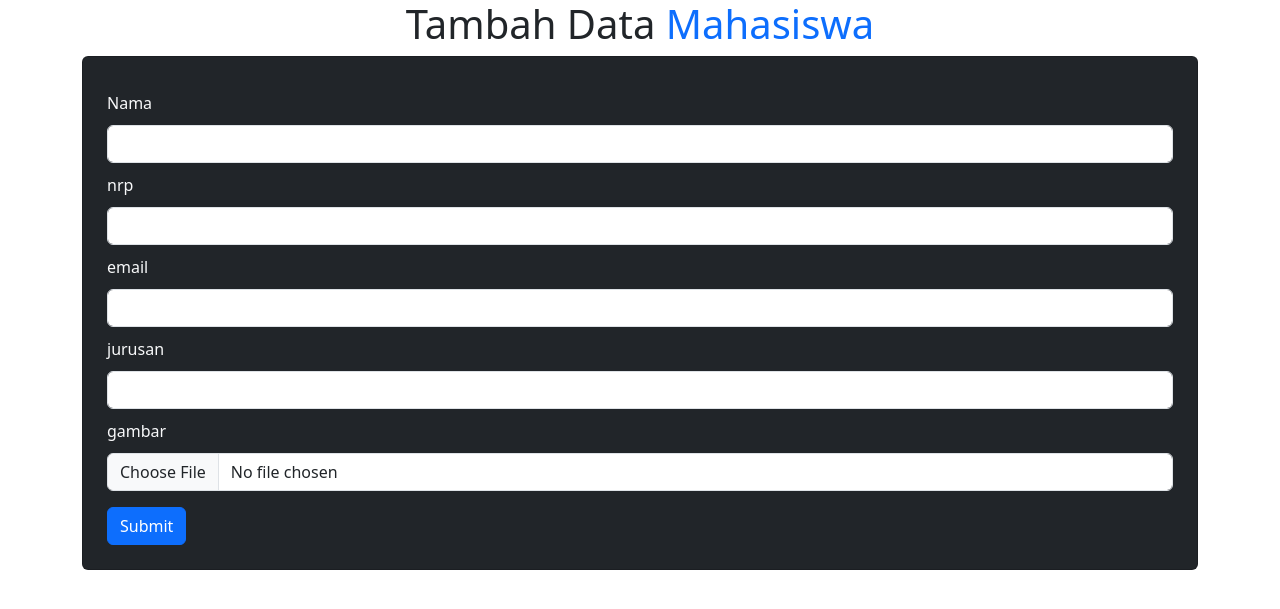
After one commit to Bilsyp/phpdasar2022, a PHP site: page /tambah.php in a window 1280 px wide. The commit adds this page. Shown: the top 609 px of the page. Run offline with PHP 8.4, Linux system fonts and the light colour scheme; some libraries are stand-ins or nearby versions.

Commit message:
menambahkan fitur INSERT DAN HAPUS DATA

```diff
--- a/login-database/function.php
+++ b/login-database/function.php
@@ -19,6 +19,29 @@ function querys($query)
     return $rows;
 }
 
+function tambah($data)
+{
+    global $conn;
+    $nrp = htmlspecialchars($data["nrp"]);
+    $nama = htmlspecialchars($data["nama"]);
+    $email = htmlspecialchars($data["email"]);
+    $jurusan = htmlspecialchars($data["jurusan"]);
+    $gambar = htmlspecialchars($data["gambar"]);
+
+    // query insert Data
+    $query = "INSERT INTO mahasiswa VALUES ('','$nama','$nrp','$email','$jurusan','$gambar')";
+    mysqli_query($conn, $query);
+
+    return mysqli_affected_rows($conn);
+}
+function hapus($id)
+{
+    global $conn;
+
+    mysqli_query($conn, "DELETE FROM mahasiswa WHERE id = '$id'");
+
+    return mysqli_affected_rows($conn);
+}
 ?>
 <!DOCTYPE html>
 <html lang="en">
--- /dev/null
+++ b/login-database/tambah.php
@@ -0,0 +1,89 @@
+<!DOCTYPE html>
+<html lang="en">
+
+<?php
+require "function.php";
+
+if (isset($_POST["submit"])) {
+    // var_dump($_POST);
+
+
+    // cek apakah data berhasil di tambahankan atau tidak;
+
+    if (tambah($_POST) > 0) {
+        # code...
+        echo "
+        <script>
+
+        alert('DATA BERHASIL DITAMBAHKAN');
+
+        document.location.href = 'login.php';
+
+        </script>
+
+        ";
+    } else {
+        echo "
+        <script>
+
+        alert('DATA GAGAL DITAMBAHKAN');
+
+        </script>
+
+        ";
+    }
+}
+
+?>
+
+<head>
+    <meta charset="UTF-8">
+    <meta http-equiv="X-UA-Compatible" content="IE=edge">
+    <meta name="viewport" content="width=device-width, initial-scale=1.0">
+    <title>Document</title>
+    <link rel="stylesheet" href="../Framework/bootstrap/css/bootstrap.css">
+</head>
+<style>
+label {
+    padding: 10px 0;
+}
+</style>
+
+<body>
+    <div class="container">
+        <h1 class="text-center">Tambah Data <span class="text-primary">Mahasiswa</span></h1>
+        <div class="card bg-dark text-light p-4 ">
+            <form action="" method="POST">
+                <div class="input-groupss">
+                    <label for="nama">Nama</label>
+                    <input type="text" required class="form-control" name="nama" id="nama">
+
+                </div>
+                <div class="input-groupss">
+                    <label for="nrp">nrp</label>
+                    <input type="text" required class="form-control" name="nrp" id="nrp">
+
+                </div>
+                <div class="input-groupss">
+                    <label for="email">email</label>
+                    <input type="email" required class="form-control" name="email" id="email">
+
+                </div>
+                <div class="input-groupss">
+                    <label for="jurusan">jurusan</label>
+                    <input type="text" required class="form-control" name="jurusan" id="jurusan">
+
+                </div>
+                <div class="input-groupss">
+                    <label for="gambar">gambar</label>
+                    <input type="file" class="form-control" name="gambar" id="gambar">
+
+                </div>
+                <button class="mt-3 btn btn-primary" type="submit" name="submit">Submit</button>
+            </form>
+        </div>
+    </div>
+
+</body>
+
+</html>
```
Also changed, not shown: login-database/hapus.php (added, +43 -0 lines), login-database/login.php (+7 -31 lines), login-database/login2.php (deleted, +0 -113 lines).
